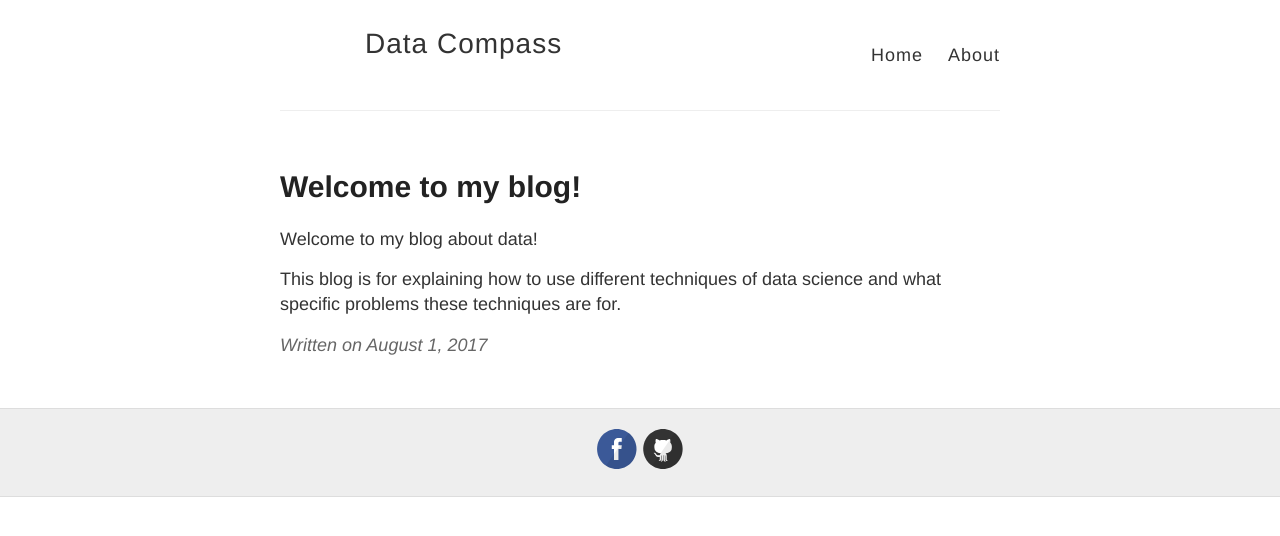
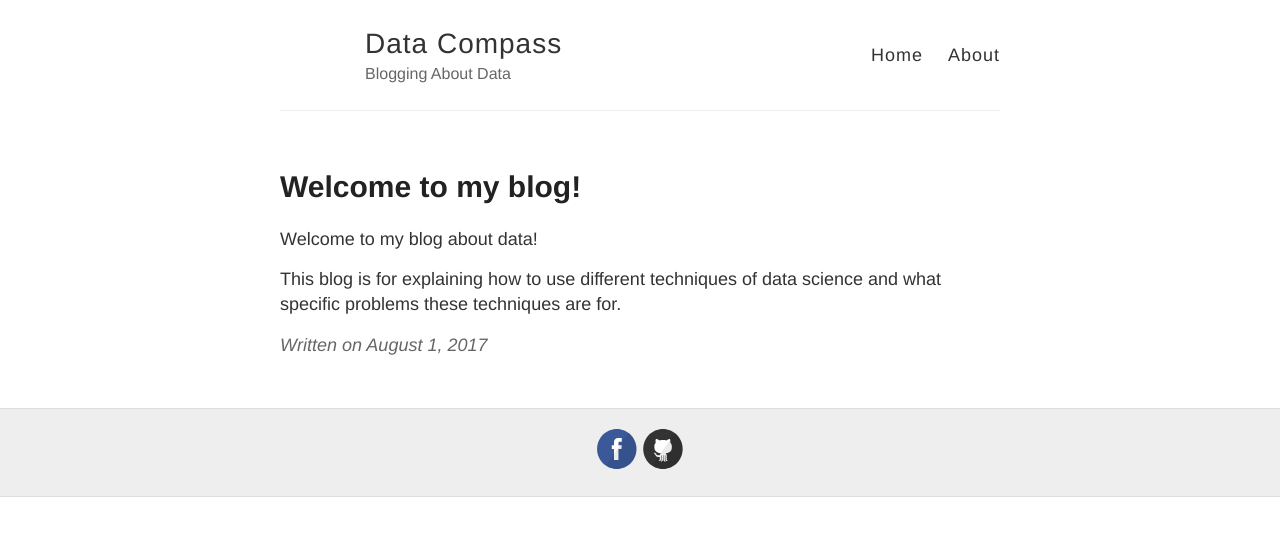
Before and after one commit to datacompass/datacompass.github.io, a Jekyll site: the page built from _posts/2017-8-1-Welcome.md, in a window 1280 px wide. Shown: the top 536 px of the page. Built offline with Jekyll 4.4.1, drawn with Linux system fonts in a browser that asks for light colours.

Commit message:
Update _config.yml

```diff
--- a/_config.yml
+++ b/_config.yml
@@ -8,6 +8,7 @@ include: ['_pages']
 
 # Name of your site (displayed in the header)
 name: Data Compass
+description: Blogging About Data
 
 # URL of your avatar or profile pic (you could use your GitHub profile pic)
 #avatar: https://raw.githubusercontent.com/barryclark/jekyll-now/master/images/jekyll-logo.png
```
